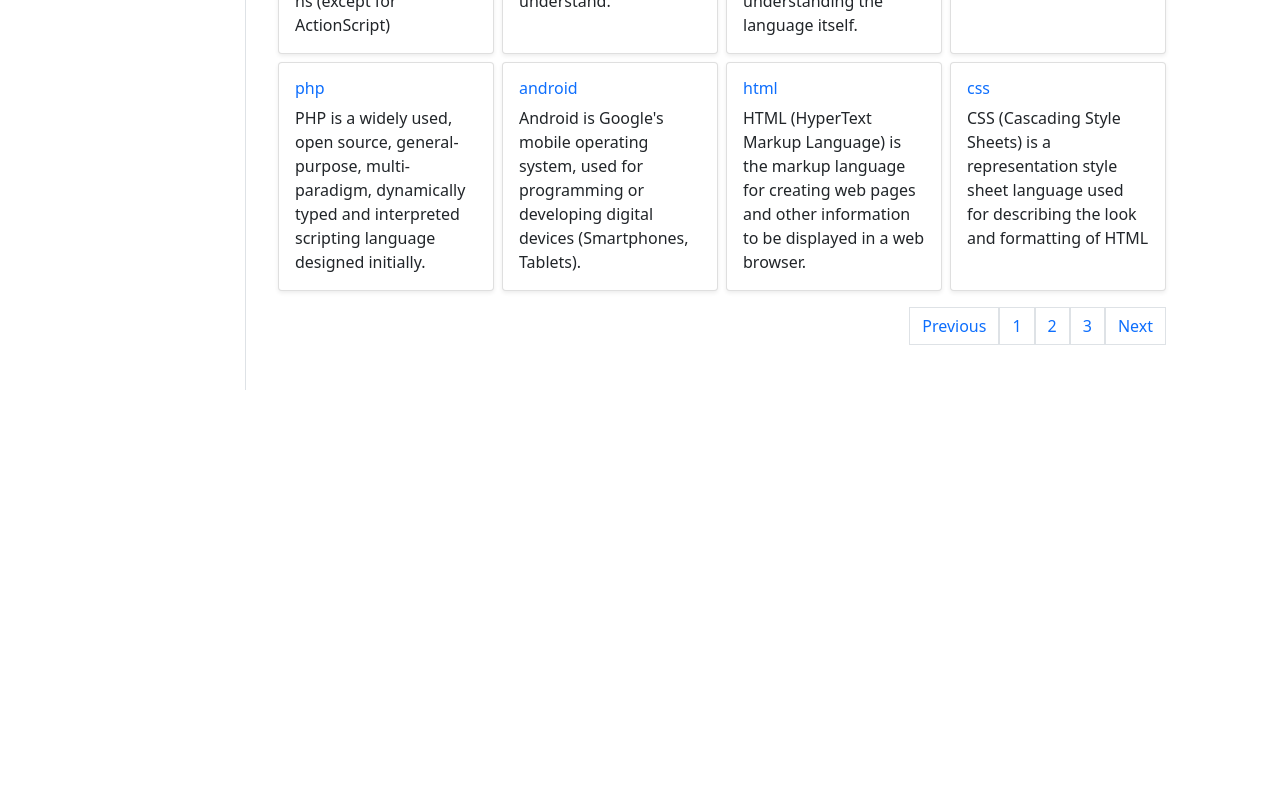
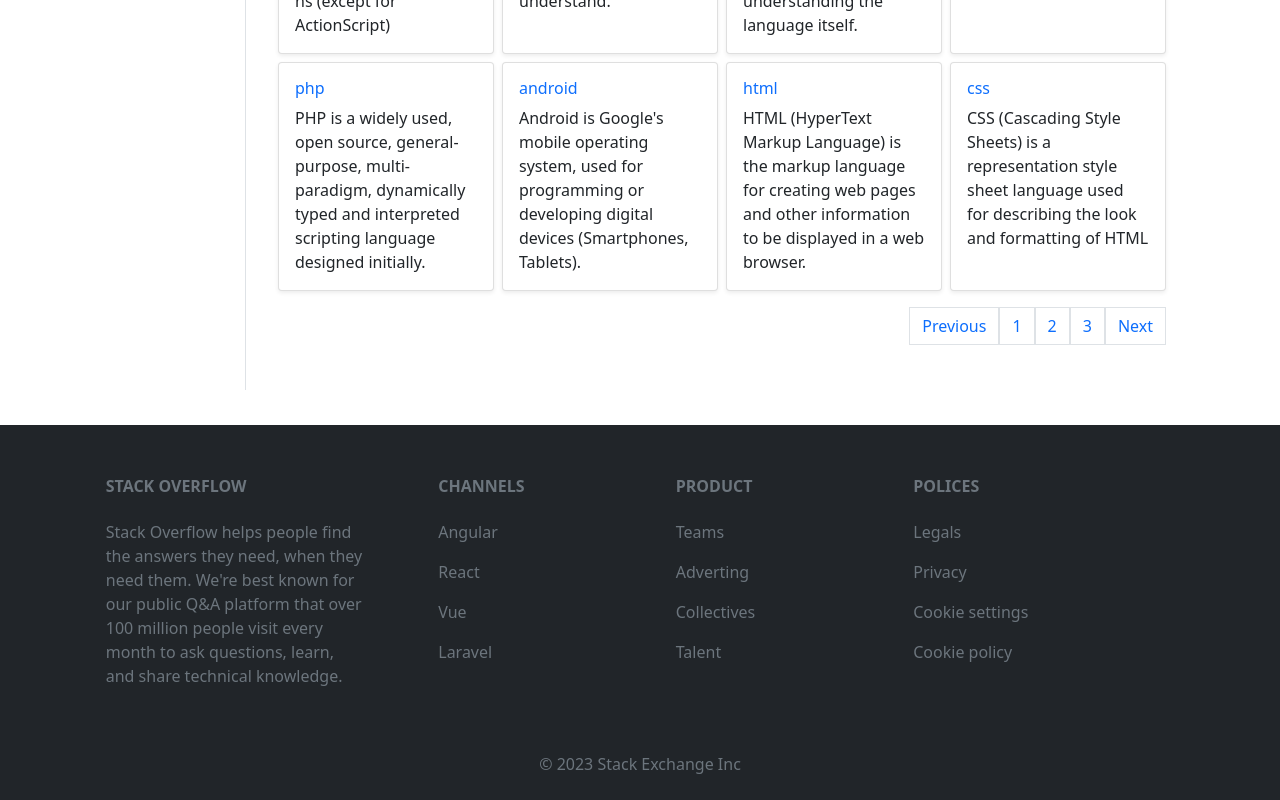
Before and after one commit to chinhtrinhtdt/stackover-frontend, a React (Create React App) app: page /tags in a window 1280 px wide. Shown: the part 460-1260 px from the top of the page. Before the commit the page ends 837 px from the top, so only its background shows below. Built offline with nearby package versions, Linux system fonts and the light colour scheme.

Commit message:
dev footer screen

```diff
--- /dev/null
+++ b/src/components/footer/index.tsx
@@ -0,0 +1,47 @@
+import { Link } from 'react-router-dom'
+
+function Footer() {
+    return (
+        <footer className="text-center text-lg-start bg-dark pt-1 mt-5 text-muted position-relative">
+            <div className="container text-center text-md-start mt-5">
+                <div className="row mt-3">
+                    <div className="col-md-3 col-lg-4 col-xl-3 mx-auto mb-4">
+                        <h6 className="text-uppercase fw-bold mb-4">Stack Overflow</h6>
+                        <p>Stack Overflow helps people find the answers they need, when they need them.
+                            We're best known for our public Q&A platform that over 100 million people visit
+                            every month to ask questions, learn, and share technical knowledge.</p>
+                    </div>
+
+                    <div className="col-md-2 col-lg-2 col-xl-2 mx-auto mb-4">
+                        <h6 className="text-uppercase fw-bold mb-4">Channels</h6>
+                        <p><Link to="" className="text-reset">Angular</Link></p>
+                        <p><Link to="" className="text-reset">React</Link></p>
+                        <p><Link to="" className="text-reset">Vue</Link></p>
+                        <p><Link to="" className="text-reset">Laravel</Link></p>
+                    </div>
+
+                    <div className="col-md-3 col-lg-2 col-xl-2 mx-auto mb-4">
+                        <h6 className="text-uppercase fw-bold mb-4">Product</h6>
+                        <p><Link to="" className="text-reset">Teams</Link></p>
+                        <p><Link to="" className="text-reset">Adverting</Link></p>
+                        <p><Link to="" className="text-reset">Collectives</Link></p>
+                        <p><Link to="" className="text-reset">Talent</Link></p>
+                    </div>
+
+                    <div className="col-md-4 col-lg-3 col-xl-3 mx-auto mb-md-0 mb-4">
+                        <h6 className="text-uppercase fw-bold mb-4">Polices</h6>
+                        <p><Link to="" className="text-reset">Legals</Link></p>
+                        <p><Link to="" className="text-reset">Privacy</Link></p>
+                        <p><Link to="" className="text-reset">Cookie settings</Link></p>
+                        <p><Link to="" className="text-reset">Cookie policy</Link></p>
+                    </div>
+                </div>
+            </div>
+            <div className="text-center p-4">
+                © 2023 Stack Exchange Inc
+            </div>
+        </footer>
+    )
+}
+
+export default Footer
--- a/src/pages/home/index.tsx
+++ b/src/pages/home/index.tsx
@@ -5,14 +5,15 @@ import Tags from "../tags";
 import UserList from "../userlistUI/index";
 import Companies from "../companies";
 import styles from "./home.module.css";
+import Footer from "../../components/footer";
 
 function Home() {
   let pathName = window.location.pathname;
   const renderPage = () => {
-    if (pathName  === "/questions" || pathName === "/" || pathName.includes("/questions/")) return <QuestionUI />;
-    if (pathName  === "/users") return <UserList />;
-    if (pathName  === "/tags") return <Tags />;
-    if (pathName  === "/companies") return <Companies />;
+    if (pathName === "/questions" || pathName === "/" || pathName.includes("/questions/")) return <QuestionUI />;
+    if (pathName === "/users") return <UserList />;
+    if (pathName === "/tags") return <Tags />;
+    if (pathName === "/companies") return <Companies />;
   };
 
   return (
@@ -22,6 +23,7 @@ function Home() {
         <Navbar />
         <div className={`${styles.content} px-3 w-100`}>{renderPage()}</div>
       </div>
+      <Footer />
     </div>
   );
 }
```
